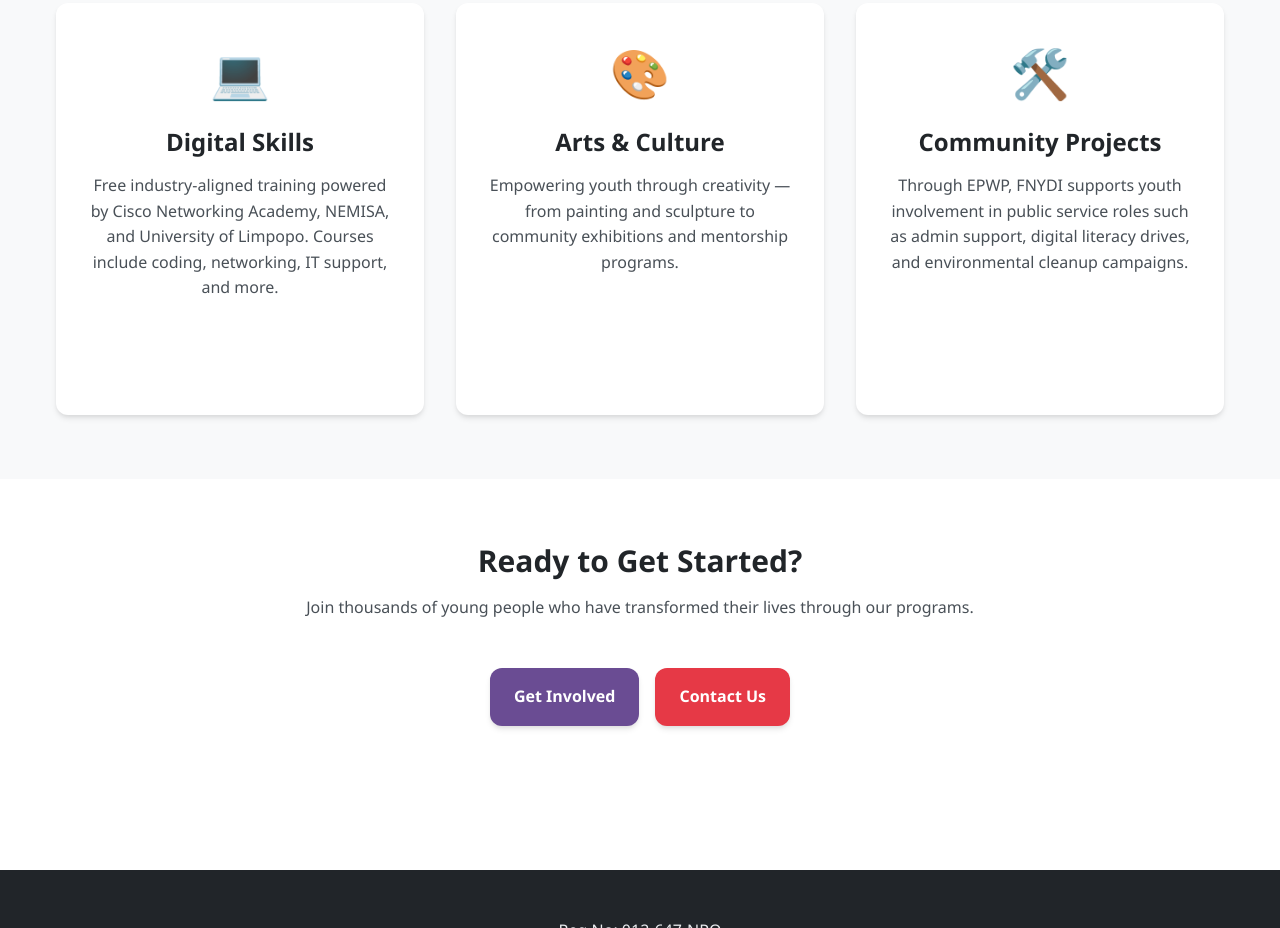
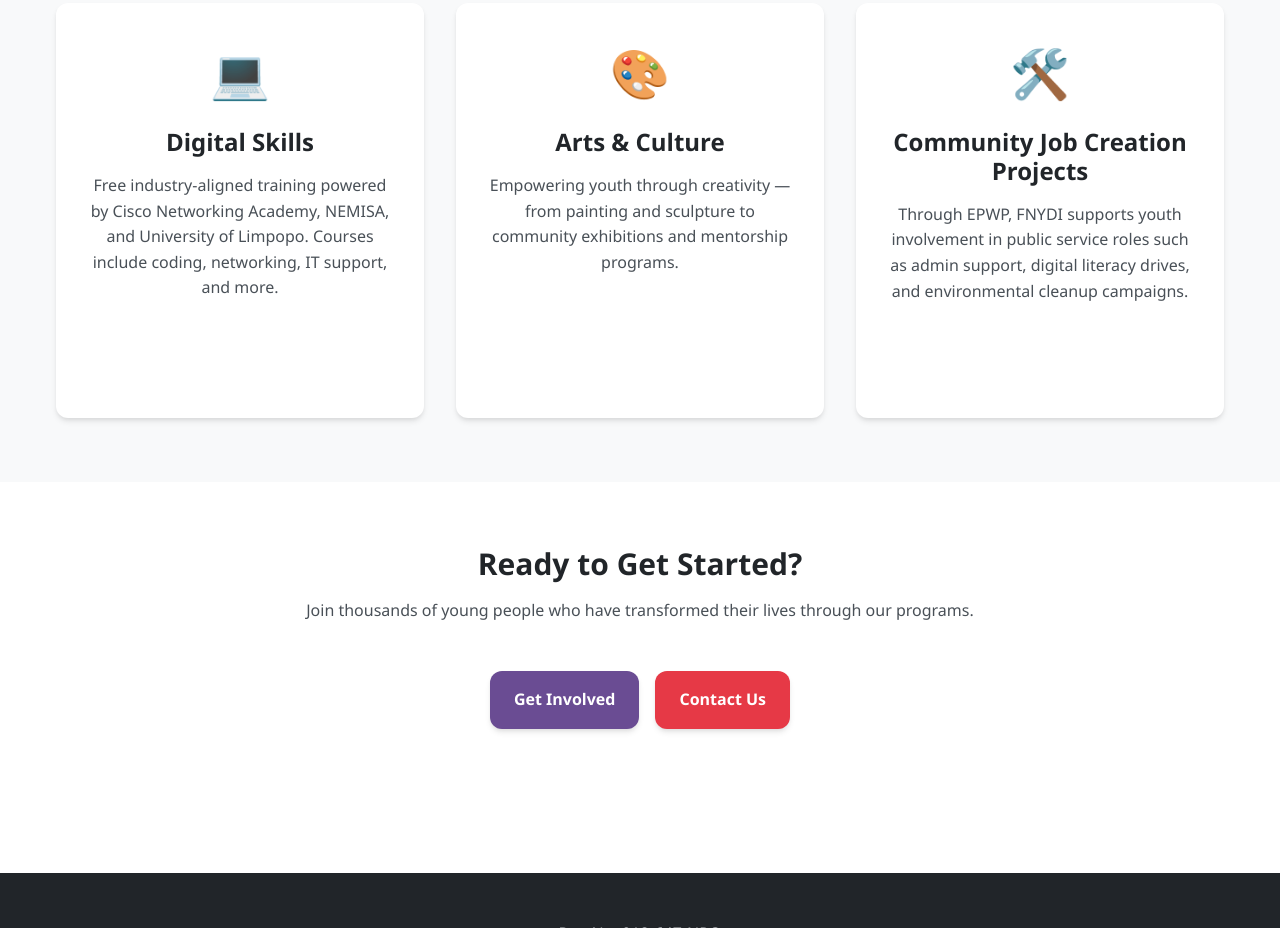
Before and after one commit to Tshikwetamakole/fnydi-website, a website: page index.html in a window 1280 px wide. Shown: the part 1475-2403 px from the top of the page. Drawn offline with Linux system fonts and the light colour scheme.

Commit message:
changes in text

```diff
--- a/index.html
+++ b/index.html
@@ -193,7 +193,7 @@
             >
               🛠️
             </div>
-            <h3>Community Projects</h3>
+            <h3>Community Job Creation Projects</h3>
             <p>
               Through EPWP, FNYDI supports youth involvement in public service
               roles such as admin support, digital literacy drives, and
```
